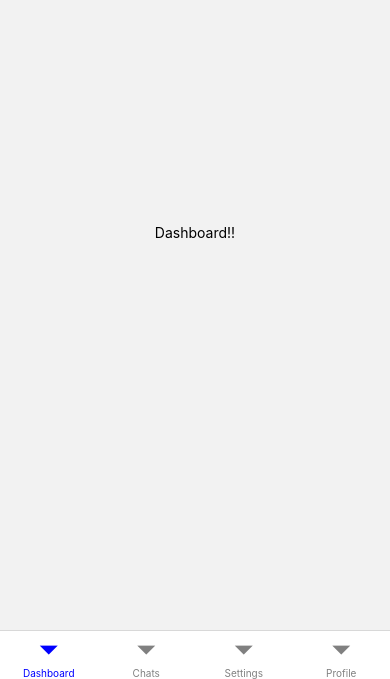
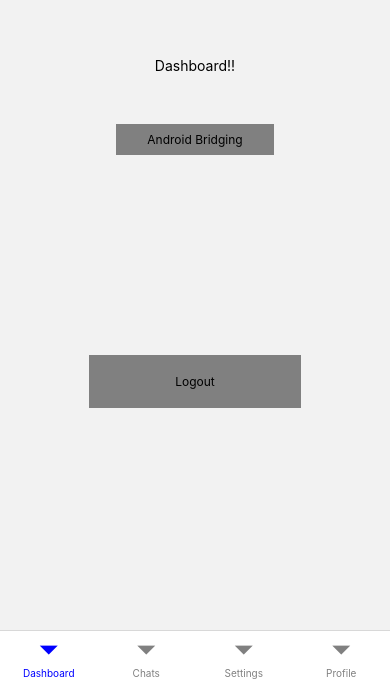
Before and after one commit to shivagunasehkaran/sample-app, a React Native app: screen / in a window 390 px wide. Shown: the part 165-844 px from the top of the page. Built offline with nearby package versions, Linux system fonts and the light colour scheme.

Commit message:
Add Android bridging and log out button

```diff
--- a/src/views/Dashboard/Dashboard.js
+++ b/src/views/Dashboard/Dashboard.js
@@ -3,16 +3,77 @@ import {
   SafeAreaView,
   Text,
   View,
+  StyleSheet,
+  TouchableOpacity,
+  Alert,
+  Platform,
+  NativeModules
 } from 'react-native';
+import {moderateScale} from 'react-native-size-matters';
+import * as ROUTES from '../../routes/Routes';
+import { ColourPalette } from '../../assets/style/ColourPalette';
 
-const Dashboard = () => {
+const Dashboard = (props) => {
+
+  // render native android component
+  const handleAndroidNativeCall = () => {
+    NativeModules.ActivityStarter.showToast();
+  };
+
+  // Logout action
+  const doLogout = () => {
+    props.navigation.push(ROUTES.pageNameLogin);
+  }
+
   return (
-    <SafeAreaView style={{flex:1}}>
-      <View style={{flex: 1, justifyContent: 'center', alignItems: 'center'}}>
+    <SafeAreaView style={{flex: 1}}>
+      <View style={styles.container}>
         <Text>{'Dashboard!!'}</Text>
+      {
+        Platform.OS === 'ios' ? (
+          <TouchableOpacity style={styles.platformButton} onPress={handleiOSNativeCall}>
+            <Text>{'iOS Bridging'}</Text>
+          </TouchableOpacity>
+        ) : <TouchableOpacity style={styles.platformButton} onPress={handleAndroidNativeCall}>
+              <Text style={styles.text}>{'Android Bridging'}</Text>
+            </TouchableOpacity>
+      }
+        <TouchableOpacity style={styles.logout} onPress={doLogout}>
+          <Text style={styles.text}>{'Logout'}</Text>
+        </TouchableOpacity>
       </View>
     </SafeAreaView>
   );
 };
 
+export const styles = StyleSheet.create({
+  container: {
+    flex: 1,
+    justifyContent: 'center',
+    alignItems: 'center'
+  },
+  platformButton: {
+    height: moderateScale(30),
+    width: moderateScale(150),
+    marginHorizontal: 100,
+    backgroundColor: ColourPalette.gray,
+    marginTop: 50,
+    justifyContent: 'center',
+    alignItems: 'center'
+  },
+  logout: {
+    height: moderateScale(50),
+    width: moderateScale(200),
+    marginHorizontal: 100,
+    backgroundColor: ColourPalette.gray,
+    marginTop: 200,
+    justifyContent: 'center',
+    alignItems: 'center'
+  },
+  text: {
+    color: ColourPalette.black,
+    fontSize: 12
+  }
+});
+
 export default Dashboard;
```
